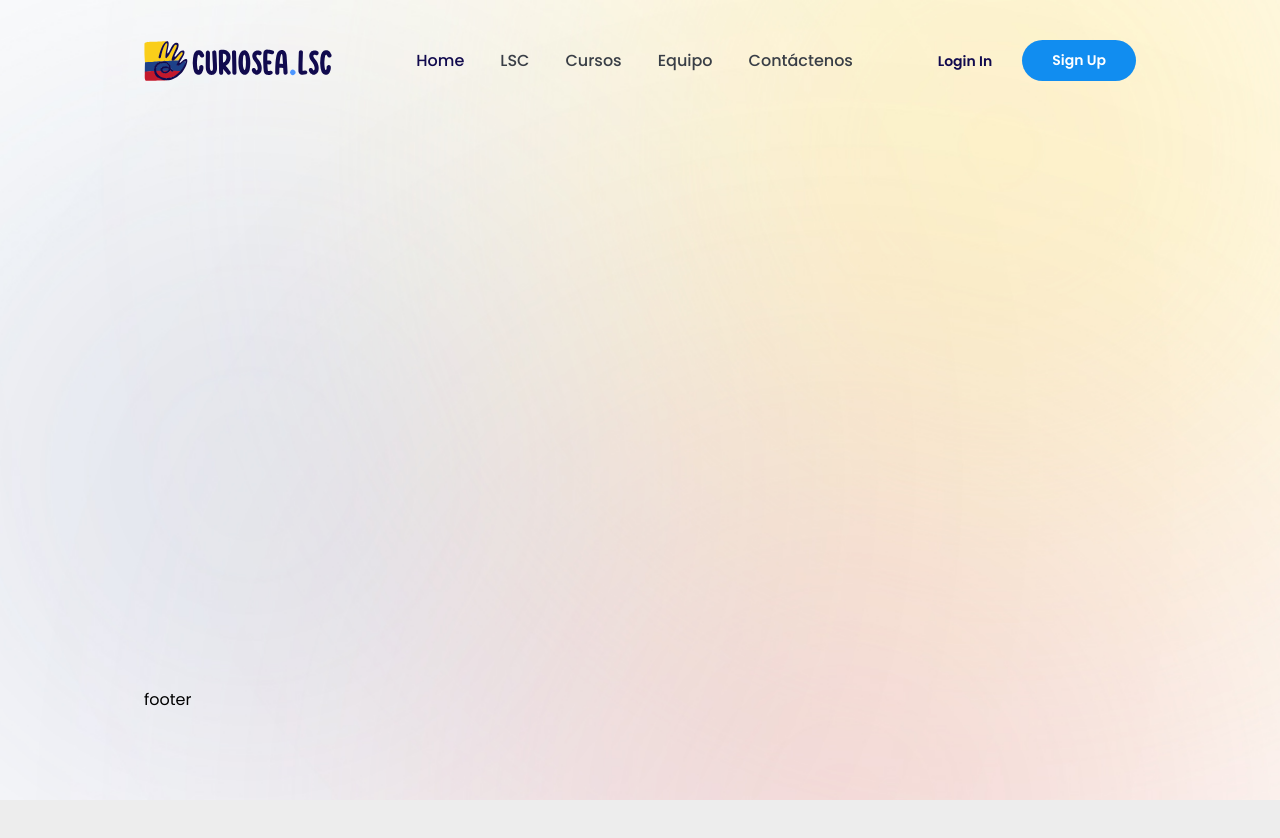
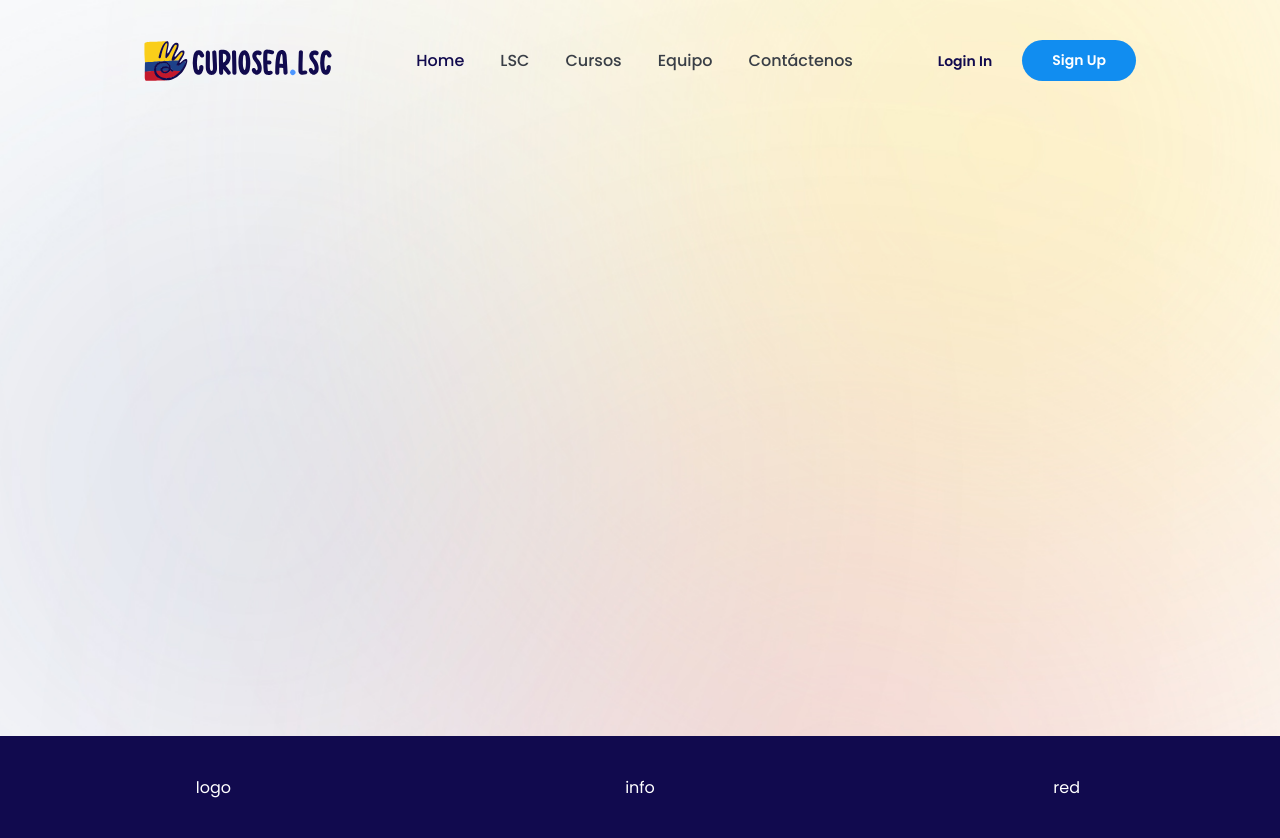
Before and after one commit to VirginiaCreativa/curiosea-lsc, a React app: page / in a window 1280 px wide. Before the commit the page ends 800 px from the top, so only its background shows below. Built offline with nearby package versions, Linux system fonts and the light colour scheme.

Commit message:
Implement Footer part 2

```diff
--- a/src/layouts/Footer/Footer.jsx
+++ b/src/layouts/Footer/Footer.jsx
@@ -1,9 +1,24 @@
 import React from 'react';
+import styled from 'styled-components';
+
+import Variable from '../../styles/variable';
+
+const FooterStyled = styled.footer`
+  background-color: ${Variable.blue};
+  color: #fff;
+  padding: 40px 0;
+`;
 
 const Footer = () => (
-  <div>
-    <p>footer</p>
-  </div>
+  <FooterStyled>
+    <div className="container mx-auto">
+      <div className="flex justify-center">
+        <div className="basis-1/3 flex justify-center">logo</div>
+        <div className="basis-1/3 flex justify-center">info</div>
+        <div className="basis-1/3 flex justify-center">red</div>
+      </div>
+    </div>
+  </FooterStyled>
 );
 
 export default Footer;
--- a/src/layouts/Layout.jsx
+++ b/src/layouts/Layout.jsx
@@ -6,12 +6,13 @@ import Header from './Header/Header';
 
 const Wrapper = styled.div`
   display: inline-grid;
-  min-height: 70vh ;
+  min-height: 76vh ;
 `;
 
 
 function Layout({ children }) {
   return (
+    <>
       <div className="container mx-auto md:px-36 sm:px-0">
         <Header />
         <Wrapper>
@@ -19,8 +20,9 @@ function Layout({ children }) {
             {children}
           </div>
         </Wrapper>
+      </div>
       <Footer />
-    </div>
+    </>
   );
 }
 
--- a/src/layouts/Navigation/Navigation.jsx
+++ b/src/layouts/Navigation/Navigation.jsx
@@ -30,7 +30,7 @@ const Navigation = () => (
     <div className="block md:hidden">
       <button type="button">--</button>
     </div>
-    <div className=" hidden md:block">
+    <div className="hidden md:block">
       <NavList className="flex space-x-4 align-middle">
         <li><a href="/" className="active">Home</a></li>
         <li><a href="/lsc">LSC</a></li>
```
Lines whose indentation alone changed are shown as unchanged.
